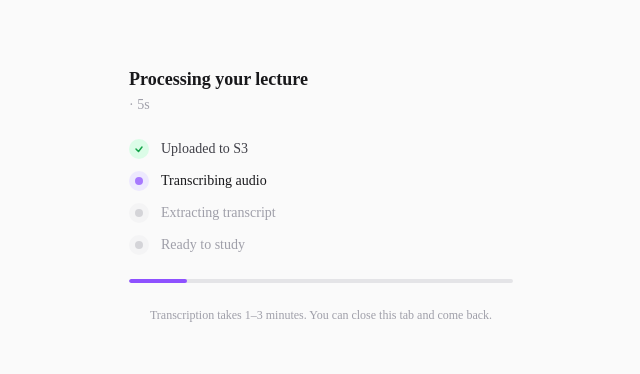
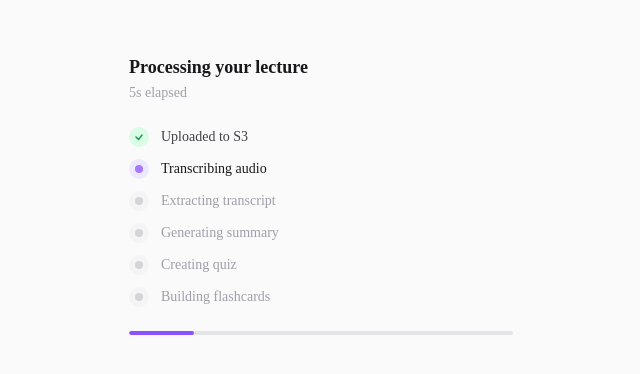
Before and after one commit to VamsiVD/lecSum, a Next.js app in the folder lecsum-web/: page /processing in a window 1280 px wide. Shown: the part 206-580 px from the top of the page, without its empty margins (319-959 px from the left). Built offline with nearby package versions, Linux system fonts and the light colour scheme.

Commit message:
Revert "feat: real-time job status polling with DynamoDB"
This reverts commit a08eb2fd25c6b9116cd13aee2cb4000bb6cb00d0.

```diff
--- a/lecsum-web/app/processing/page.tsx
+++ b/lecsum-web/app/processing/page.tsx
@@ -1,117 +1,128 @@
 "use client";
 
-import { useEffect, useState, Suspense } from "react";
-import { useSearchParams, useRouter } from "next/navigation";
+import { useEffect, useState } from "react";
+import { useSearchParams } from "next/navigation";
+import { Suspense } from "react";
 
-type Status = "pending" | "transcribing" | "done" | "error";
+type Step = {
+  id: string;
+  label: string;
+  status: "done" | "active" | "waiting";
+};
 
 function ProcessingContent() {
   const params = useSearchParams();
-  const router = useRouter();
-  const uploadKey = params.get("key") ?? "";
+  const key = params.get("key") ?? "";
 
-  const [status, setStatus] = useState<Status>("pending");
+  const [steps, setSteps] = useState<Step[]>([
+    { id: "upload",     label: "Uploaded to S3",       status: "done" },
+    { id: "transcribe", label: "Transcribing audio",    status: "active" },
+    { id: "parse",      label: "Extracting transcript", status: "waiting" },
+    { id: "summary",    label: "Generating summary",    status: "waiting" },
+    { id: "quiz",       label: "Creating quiz",         status: "waiting" },
+    { id: "flashcards", label: "Building flashcards",   status: "waiting" },
+  ]);
+
   const [elapsed, setElapsed] = useState(0);
-  const [transcriptKey, setTranscriptKey] = useState("");
-  const [fileName, setFileName] = useState("");
 
+  // Tick elapsed time
   useEffect(() => {
     const t = setInterval(() => setElapsed((e) => e + 1), 1000);
     return () => clearInterval(t);
   }, []);
 
+  // Simulate pipeline progress — replace with real polling once API exists
   useEffect(() => {
-    if (!uploadKey) return;
-    if (status === "done" || status === "error") return;
-
-    const poll = async () => {
-      try {
-        const res = await fetch(
-          `/api/job-status?uploadKey=${encodeURIComponent(uploadKey)}`
-        );
-        if (!res.ok) return;
-        const data = await res.json();
-
-        setStatus(data.status ?? "pending");
-        if (data.transcriptKey) setTranscriptKey(data.transcriptKey);
-        if (data.fileName) setFileName(data.fileName);
-      } catch {
-        // network blip — keep polling
-      }
+    const timings: Record<string, number> = {
+      transcribe: 8000,
+      parse:      10000,
+      summary:    14000,
+      quiz:       18000,
+      flashcards: 22000,
     };
 
-    poll();
-    const interval = setInterval(poll, 4000);
-    return () => clearInterval(interval);
-  }, [uploadKey, status]);
+    const timers = Object.entries(timings).map(([id, delay]) =>
+      setTimeout(() => {
+        setSteps((prev) =>
+          prev.map((s, i, arr) => {
+            if (s.id === id) return { ...s, status: "done" };
+            const next = arr[i - 1];
+            if (next?.id === id) return { ...s, status: "active" };
+            return s;
+          })
+        );
+      }, delay)
+    );
 
-  useEffect(() => {
-    if (status === "done" && transcriptKey) {
-      setTimeout(() => {
-        router.push(`/study?key=${encodeURIComponent(transcriptKey)}`);
-      }, 1200);
-    }
-  }, [status, transcriptKey, router]);
+    return () => timers.forEach(clearTimeout);
+  }, []);
 
-  const steps = [
-    { id: "upload",     label: "Uploaded to S3",       active: false,                                          done: true },
-    { id: "transcribe", label: "Transcribing audio",    active: status === "transcribing" || status === "pending", done: status === "done" },
-    { id: "parse",      label: "Extracting transcript", active: false,                                          done: status === "done" },
-    { id: "ready",      label: "Ready to study",        active: false,                                          done: status === "done" },
-  ];
+  const done = steps.every((s) => s.status === "done");
+  const pct = Math.round((steps.filter((s) => s.status === "done").length / steps.length) * 100);
 
   return (
     <div className="min-h-screen bg-zinc-50 dark:bg-zinc-950 flex flex-col items-center justify-center px-4">
       <div className="w-full max-w-sm">
+
         <div className="mb-6">
           <h1 className="text-lg font-semibold text-zinc-900 dark:text-zinc-50">
-            {status === "done" ? "Ready to study" : "Processing your lecture"}
+            {done ? "Ready to study" : "Processing your lecture"}
           </h1>
           <p className="text-sm text-zinc-400 mt-0.5">
-            {fileName || uploadKey} · {elapsed}s
+            {done ? "Everything is ready." : `${elapsed}s elapsed`}
           </p>
         </div>
 
+        {/* Steps */}
         <div className="space-y-3 mb-6">
           {steps.map((step) => (
             <div key={step.id} className="flex items-center gap-3">
-              <div className={`w-5 h-5 rounded-full flex items-center justify-center flex-shrink-0 ${step.done ? "bg-green-100 dark:bg-green-900/30" : step.active ? "bg-violet-100 dark:bg-violet-900/30" : "bg-zinc-100 dark:bg-zinc-800"}`}>
-                {step.done && (
+              <div className={`
+                w-5 h-5 rounded-full flex items-center justify-center flex-shrink-0
+                ${step.status === "done"    ? "bg-green-100 dark:bg-green-900/30" : ""}
+                ${step.status === "active"  ? "bg-violet-100 dark:bg-violet-900/30" : ""}
+                ${step.status === "waiting" ? "bg-zinc-100 dark:bg-zinc-800" : ""}
+              `}>
+                {step.status === "done" && (
                   <svg width="10" height="10" viewBox="0 0 10 10" fill="none">
                     <path d="M2 5l2.5 2.5L8 3" stroke="#16a34a" strokeWidth="1.5" strokeLinecap="round" strokeLinejoin="round"/>
                   </svg>
                 )}
-                {step.active && !step.done && <div className="w-2 h-2 rounded-full bg-violet-500 animate-pulse" />}
-                {!step.done && !step.active && <div className="w-2 h-2 rounded-full bg-zinc-300 dark:bg-zinc-600" />}
+                {step.status === "active" && (
+                  <div className="w-2 h-2 rounded-full bg-violet-500 animate-pulse" />
+                )}
+                {step.status === "waiting" && (
+                  <div className="w-2 h-2 rounded-full bg-zinc-300 dark:bg-zinc-600" />
+                )}
               </div>
-              <span className={`text-sm ${step.done ? "text-zinc-700 dark:text-zinc-300" : step.active ? "text-zinc-900 dark:text-zinc-100 font-weight-medium" : "text-zinc-400 dark:text-zinc-500"}`}>
+              <span className={`text-sm ${
+                step.status === "done"    ? "text-zinc-700 dark:text-zinc-300" :
+                step.status === "active"  ? "text-zinc-900 dark:text-zinc-100 font-medium" :
+                                            "text-zinc-400 dark:text-zinc-500"
+              }`}>
                 {step.label}
               </span>
             </div>
           ))}
         </div>
 
-        <div className="h-1 w-full bg-zinc-200 dark:bg-zinc-800 rounded-full overflow-hidden mb-6">
-          <div className="h-full bg-violet-500 rounded-full transition-all duration-700" style={{ width: status === "done" ? "100%" : status === "transcribing" ? "50%" : "15%" }} />
+        {/* Progress bar */}
+        <div className="h-1 w-full bg-zinc-200 dark:bg-zinc-800 rounded-full overflow-hidden">
+          <div
+            className="h-full bg-violet-500 rounded-full transition-all duration-700"
+            style={{ width: `${pct}%` }}
+          />
         </div>
 
-        {status === "error" && (
-          <div className="rounded-xl border border-red-200 dark:border-red-900 bg-red-50 dark:bg-red-950/30 px-4 py-3 text-sm text-red-600 dark:text-red-400 mb-4">
-            Something went wrong. <a href="/" className="underline">Try again</a>
-          </div>
-        )}
-
-        {status === "done" && transcriptKey && (
-          <a href={`/study?key=${encodeURIComponent(transcriptKey)}`} className="flex items-center justify-center w-full h-10 rounded-xl bg-violet-600 hover:bg-violet-700 text-white text-sm font-medium transition-colors">
-            View transcript
+        {done && (
+          <a
+            href={`/study?key=${encodeURIComponent(key)}`}
+            className="mt-6 flex items-center justify-center w-full h-10 rounded-xl bg-violet-600 hover:bg-violet-700 text-white text-sm font-medium transition-colors"
+          >
+            View study materials
           </a>
         )}
 
-        {status !== "done" && status !== "error" && (
-          <p className="text-xs text-zinc-400 text-center">
-            Transcription takes 1–3 minutes. You can close this tab and come back.
-          </p>
-        )}
       </div>
     </div>
   );
--- a/lecsum-web/app/study/page.tsx
+++ /dev/null
@@ -1,95 +0,0 @@
-"use client";
-
-import { useEffect, useState, Suspense } from "react";
-import { useSearchParams } from "next/navigation";
-
-type Status = "loading" | "done" | "error";
-
-function StudyContent() {
-  const params = useSearchParams();
-  const key = params.get("key") ?? "";
-
-  const [transcript, setTranscript] = useState("");
-  const [status, setStatus] = useState<Status>("loading");
-  const [error, setError] = useState("");
-
-  useEffect(() => {
-    if (!key) {
-      setError("No lecture key provided.");
-      setStatus("error");
-      return;
-    }
-
-    fetch(`/api/transcript?key=${encodeURIComponent(key)}`)
-      .then((res) => {
-        if (!res.ok) throw new Error(`Server returned ${res.status}`);
-        return res.text();
-      })
-      .then((text) => {
-        setTranscript(text);
-        setStatus("done");
-      })
-      .catch((err) => {
-        setError(err.message);
-        setStatus("error");
-      });
-  }, [key]);
-
-  return (
-    <div className="min-h-screen bg-zinc-50 dark:bg-zinc-950 px-4 py-10">
-      <div className="w-full max-w-2xl mx-auto">
-
-        {/* Header */}
-        <div className="mb-6 flex items-center justify-between">
-          <div>
-            <h1 className="text-lg font-semibold text-zinc-900 dark:text-zinc-50">
-              Transcript
-            </h1>
-            <p className="text-sm text-zinc-400 mt-0.5 font-mono truncate max-w-xs">
-              {key}
-            </p>
-          </div>
-          <a
-            href="/"
-            className="text-sm text-zinc-400 hover:text-zinc-600 dark:hover:text-zinc-300 transition-colors"
-          >
-            ← Back
-          </a>
-        </div>
-
-        {/* Content */}
-        {status === "loading" && (
-          <div className="flex items-center justify-center h-48 text-sm text-zinc-400">
-            Loading transcript…
-          </div>
-        )}
-
-        {status === "error" && (
-          <div className="rounded-xl border border-red-200 dark:border-red-900 bg-red-50 dark:bg-red-950/30 px-4 py-3 text-sm text-red-600 dark:text-red-400">
-            {error}
-          </div>
-        )}
-
-        {status === "done" && (
-          <div className="rounded-2xl border border-zinc-200 dark:border-zinc-800 bg-white dark:bg-zinc-900 px-6 py-5">
-            <p className="text-sm text-zinc-500 dark:text-zinc-400 mb-4">
-              {transcript.split(" ").length.toLocaleString()} words
-            </p>
-            <p className="text-sm leading-7 text-zinc-700 dark:text-zinc-300 whitespace-pre-wrap">
-              {transcript}
-            </p>
-          </div>
-        )}
-
-      </div>
-    </div>
-  );
-}
-
-export default function StudyPage() {
-  return (
-    <Suspense>
-      <StudyContent />
-    </Suspense>
-  );
-}
--- a/lecsum-web/package.json
+++ b/lecsum-web/package.json
@@ -9,7 +9,6 @@
     "lint": "eslint"
   },
   "dependencies": {
-    "@aws-sdk/client-dynamodb": "^3.1024.0",
     "@aws-sdk/client-s3": "^3.1024.0",
     "@aws-sdk/s3-request-presigner": "^3.1024.0",
     "@base-ui/react": "^1.3.0",
```
Also changed, not shown: lecsum-web/app/api/job-status/route.ts (deleted, +0 -36 lines), lecsum-web/app/api/transcript/route.ts (deleted, +0 -41 lines), 1 other file (tests, documents, lock files or other folders).
